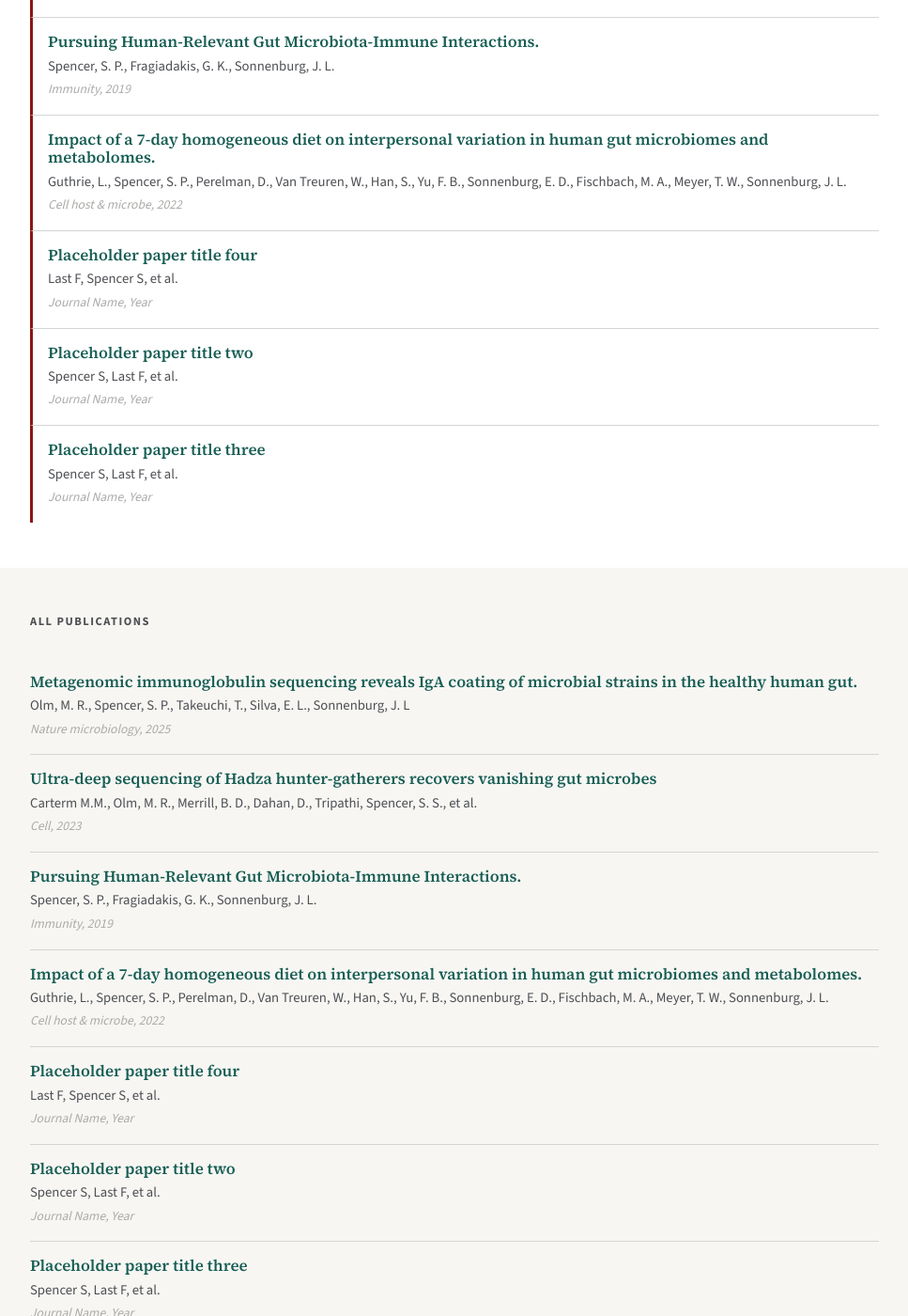
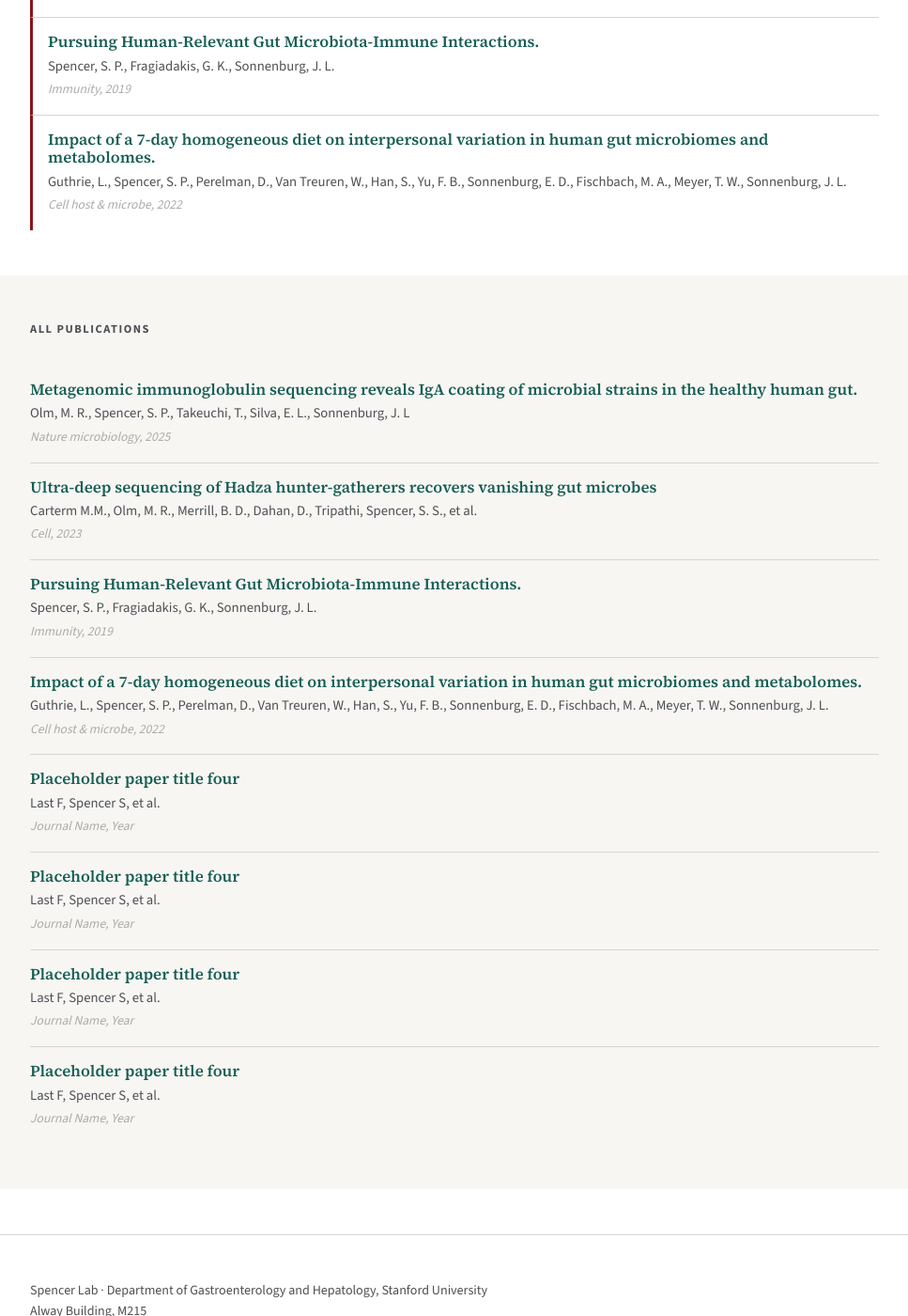
Before and after one commit to gargollo/spencer_lab, a Jekyll site: the page built from publications/index.html, in a window 1280 px wide and 1400 px high, scrolled down 674 px. Shown: the whole window at 94% size, without its empty margins (156-1123 px from the left). Built offline with Jekyll 4.4.1, drawn with Linux system fonts in a browser that asks for light colours.

Commit message:
Update publications.yml

```diff
--- a/_data/publications.yml
+++ b/_data/publications.yml
@@ -30,22 +30,22 @@
   authors: "Last F, Spencer S, et al."
   journal: "Journal Name, Year"
   link: "https://doi.org/xxxxx"
-  featured: true
-
-- title: "Placeholder paper title two"
-  authors: "Spencer S, Last F, et al."
-  journal: "Journal Name, Year"
-  link: "https://doi.org/xxxxx"
-  featured: true
-
-- title: "Placeholder paper title three"
-  authors: "Spencer S, Last F, et al."
-  journal: "Journal Name, Year"
-  link: "https://doi.org/xxxxx"
-  featured: true
+  featured: false
 
 - title: "Placeholder paper title four"
   authors: "Last F, Spencer S, et al."
   journal: "Journal Name, Year"
   link: "https://doi.org/xxxxx"
   featured: false
+
+- title: "Placeholder paper title four"
+  authors: "Last F, Spencer S, et al."
+  journal: "Journal Name, Year"
+  link: "https://doi.org/xxxxx"
+  featured: false
+
+- title: "Placeholder paper title four"
+  authors: "Last F, Spencer S, et al."
+  journal: "Journal Name, Year"
+  link: "https://doi.org/xxxxx"
+  featured: false
```
